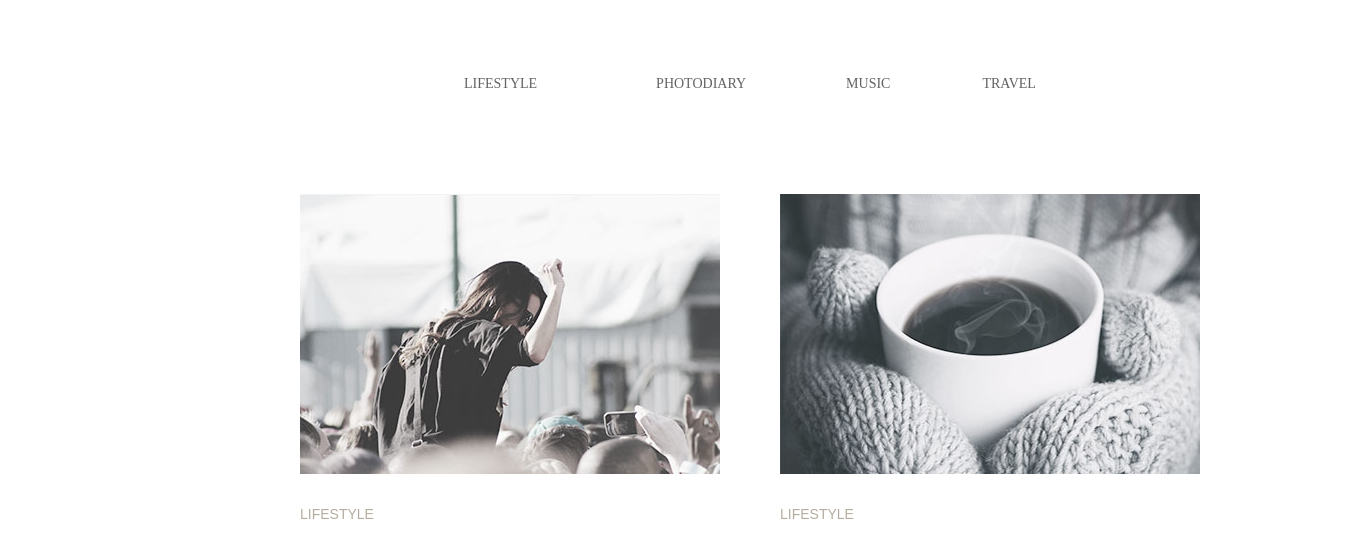
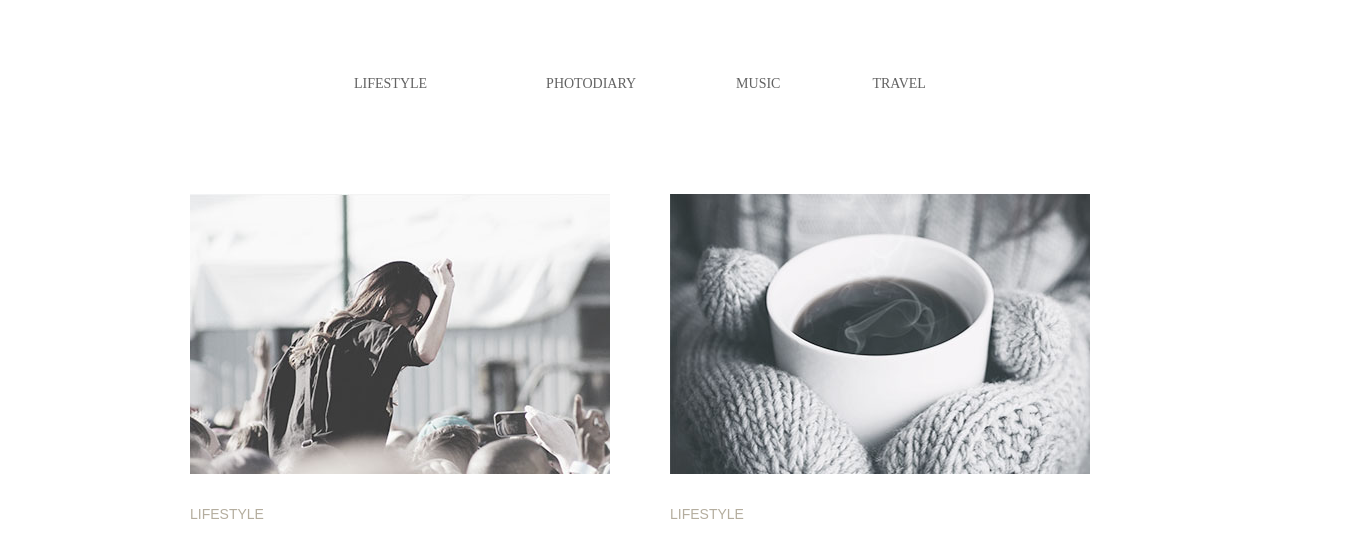
Before and after one commit to MyronovychOleksandr/goit-fe-course, a plain HTML site: page html-css/module-03/index.html in a window 1280 px wide. Shown: the top 546 px of the page, 1350 px wide, since content can reach past the window. Drawn offline with Linux system fonts and the light colour scheme.

Commit message:
changed margin

```diff
--- a/html-css/module-03/css/styles.css
+++ b/html-css/module-03/css/styles.css
@@ -9,7 +9,7 @@
     width: 1200px;
     height: 1446px;
     padding: 0px 150px;
-    margin: 0px 150px;
+    margin: 0px auto;
     background-color: #ffffff;
     font-family: 'PlayFairDisplay';
     font-weight: 400;
```
